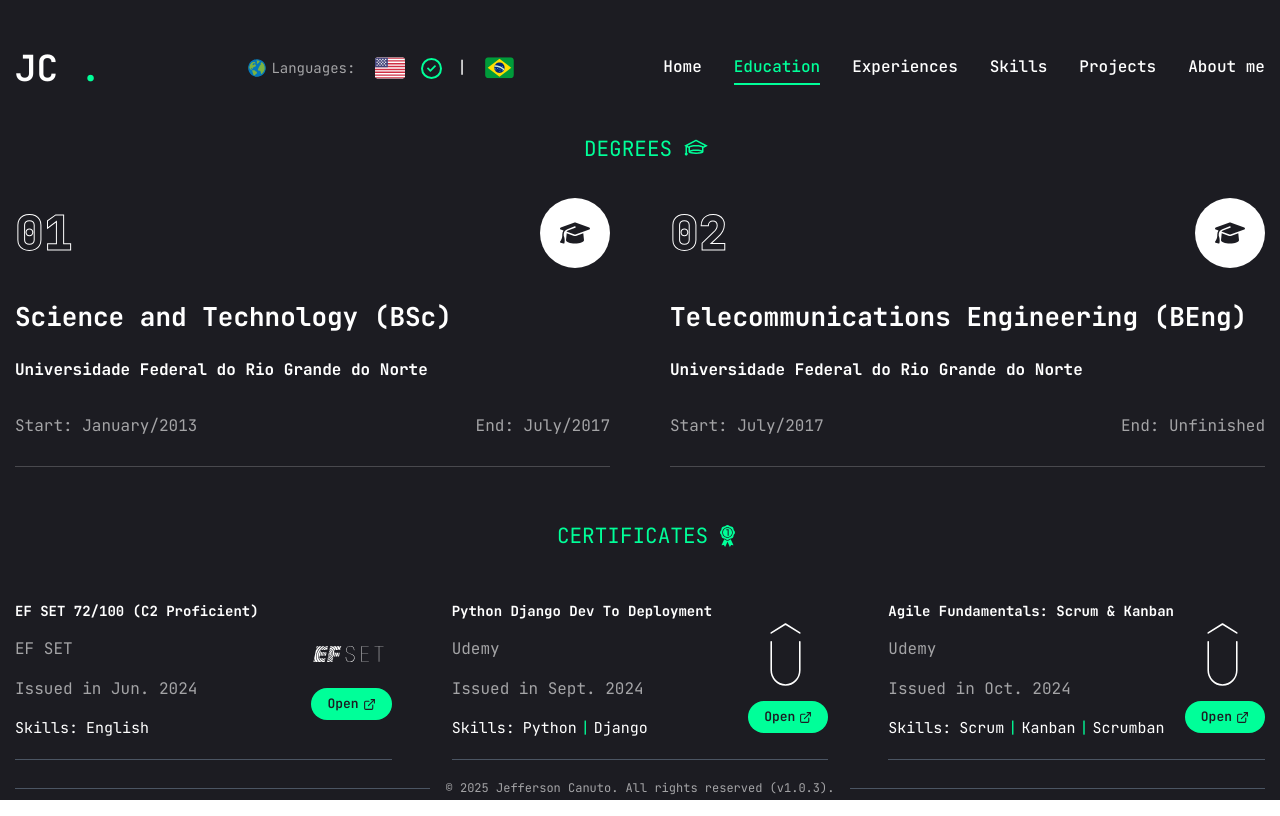
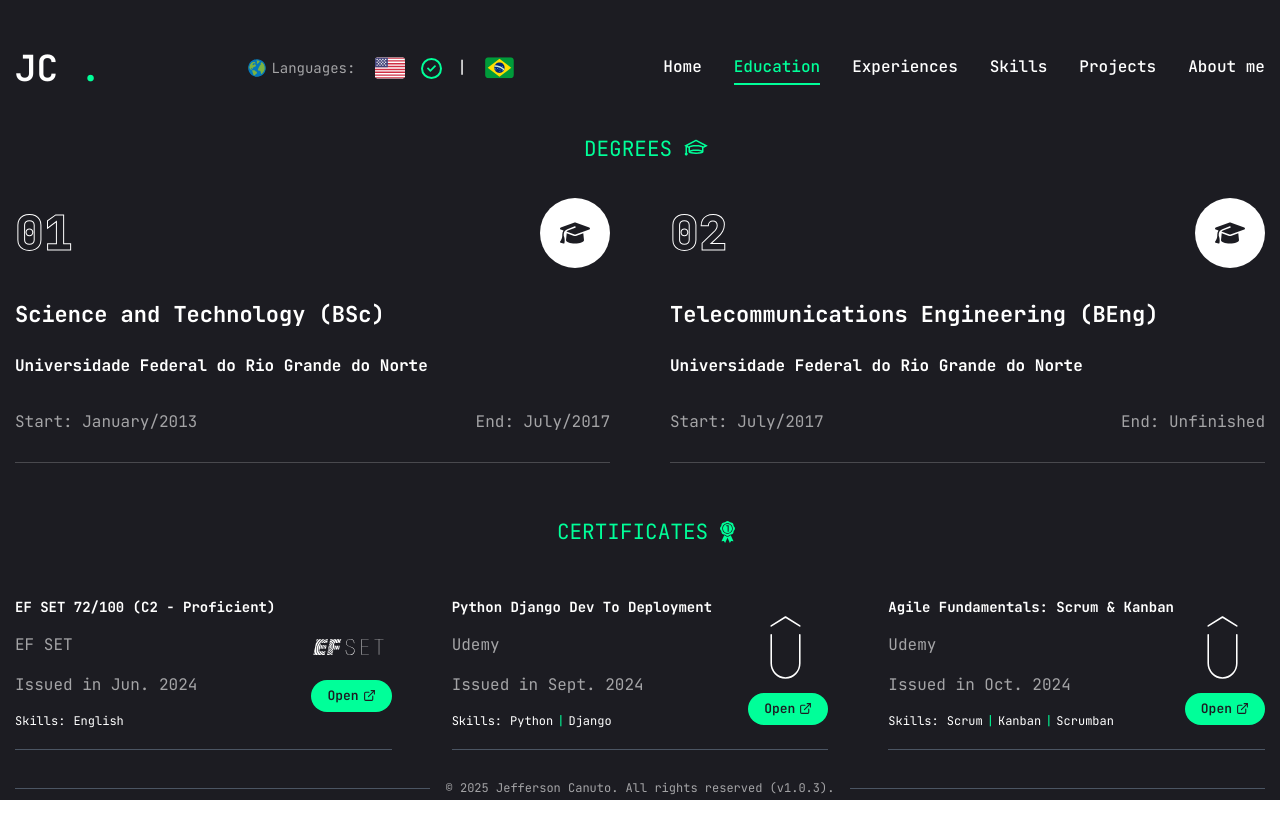
Before and after one commit to JeffersonCanuto/jefferson-portfolio, a Next.js app: page /education in a window 1280 px wide. Built offline with nearby package versions, Linux system fonts and the light colour scheme.

Commit message:
feat: add translation logics for Education page based upon preferred language

```diff
--- a/src/app/education/page.tsx
+++ b/src/app/education/page.tsx
@@ -1,6 +1,8 @@
 "use client";
 
 import React from "react";
+
+import { useSelector } from "react-redux";
 
 import { FaGraduationCap } from "react-icons/fa6";
 import { FiExternalLink } from "react-icons/fi";
@@ -9,6 +11,8 @@ import { LiaGraduationCapSolid } from "react-icons/lia";
 import { motion } from "framer-motion";
 
 import { Button } from "@/components/ui/button";
+import { RootState } from "@/redux/store";
+import EducationStrings, { EducationStringItems } from "@/strings/pages/Education";
 
 import Image from "next/image";
 
@@ -31,37 +35,48 @@ type CertificationItems<T> = {
     competences: {index: number; name: T}[];
 };
 
+const getDegreeFieldNames = (
+    language:string,
+    index: keyof EducationStringItems["en"]["degrees"],
+    field: keyof EducationStringItems["en"]["degrees"]["first" | "second"]
+) => {
+    return EducationStrings[language.includes("en-us") ? "en" : "br"]["degrees"][index][field];
+}
+
+const Education:React.FC = () => {
+    const language = useSelector((state:RootState) => state.language.preferred);
+
     const education:EducationItems<string>[] = [
         {
             index: 1,
             label: "01",
-        course: "Science and Technology (BSc)",
+            course: getDegreeFieldNames(language, "first", "name"),
             university: "Universidade Federal do Rio Grande do Norte",
-        start: "January/2013",
-        end: "July/2017"
+            start: getDegreeFieldNames(language, "first", "start"),
+            end: getDegreeFieldNames(language, "first", "end")
         },
         {
             index: 2,
             label: "02",
-        course: "Telecommunications Engineering (BEng)",
+            course: getDegreeFieldNames(language, "second", "name"),
             university: "Universidade Federal do Rio Grande do Norte",
-        start: "July/2017",
-        end: "Unfinished"
+            start: getDegreeFieldNames(language, "second", "start"),
+            end: getDegreeFieldNames(language, "second", "end")
         }
     ];
 
     const certifications:CertificationItems<string>[] = [
         {
             index: 1,
-        title: "EF SET 72/100 (C2 Proficient)",
+            title: `EF SET 72/100 (C2 - ${ language.includes("en-us") ? "Proficient" : "Proficiente" })`,
             school: "EF SET",
             icon: "/assets/logos/efset.svg",
-        issuance: "Issued in Jun. 2024",
+            issuance: `${language.includes("en-us") ? "Issued in Jun. 2024" : "Emitido em Jun. 2024"}`,
             credential: "https://cert.efset.org/y5Vos2",
             competences: [
                 {
                     index: 1,
-                name: "English"
+                    name: `${language.includes("en-us") ? "English" : "Inglês"}`
                 }
             ]
         },
@@ -70,7 +85,7 @@ const certifications:CertificationItems<string>[] = [
             title: "Python Django Dev To Deployment",
             school: "Udemy",
             icon: "/assets/logos/udemy.svg",
-        issuance: "Issued in Sept. 2024",
+            issuance: `${language.includes("en-us") ? "Issued in Sept. 2024" : "Emitido em Set. 2024"}`,
             credential: "https://www.udemy.com/certificate/UC-3f85dfa1-3b48-4c65-b6b7-017fa6c55ae4/",
             competences: [
                 {
@@ -92,7 +107,7 @@ const certifications:CertificationItems<string>[] = [
             title: "Agile Fundamentals: Scrum & Kanban",
             school: "Udemy",
             icon: "/assets/logos/udemy.svg",
-        issuance: "Issued in Oct. 2024",
+            issuance: `${language.includes("en-us") ? "Issued in Oct. 2024" : "Emitido em Out. 2024"}`,
             credential: "https://www.udemy.com/certificate/UC-da696552-b9f8-4a2e-90b6-456dadcb7191/",
             competences: [
                 {
@@ -119,7 +134,6 @@ const certifications:CertificationItems<string>[] = [
         }
     ];
 
-const Education:React.FC = () => {
     return (
         <section className="-mt-2 min-h-[80vh] flex flex-col justify-start py-12 xl:py-0">
             <div className="container mx-auto">
@@ -131,7 +145,14 @@ const Education:React.FC = () => {
                     }}
                 >
                     <h3 className="w-full h-[70px] flex justify-center text-accent">
-                        <span className="mx-3 text-[21px]">DEGREES</span>
+                        <span className="mx-3 text-[21px]">
+                            {
+                                language.includes("en-us") ?
+                                    "DEGREES"
+                                :
+                                    "GRADUAÇÕES"
+                            }
+                        </span>
                         <LiaGraduationCapSolid className="mt-2 text-2xl"/>
                     </h3>
                 </motion.div>
@@ -153,13 +174,17 @@ const Education:React.FC = () => {
                                     </div>
                                 </div>
                                 {/* Course */}
-                                <h2 className="mt-3 text-[26px] font-bold leading-none text-white group-hover:text-accent transition-all duration-500">{ed.course}</h2>
+                                <h2 className="mt-3 text-[22px] font-bold leading-none text-white group-hover:text-accent transition-all duration-500">{ed.course}</h2>
                                 {/* University */}
                                 <p className="font-bold text-white group-hover:text-accent transition-all duration-500">{ed.university}</p>
                                 {/* Start and End dates */}
                                 <p className="text-white/60 flex justify-between items-start">
-                                    <span>Start: {ed.start}</span>
-                                    <span>End: {ed.end}</span>
+                                    <span>
+                                        { language.includes("en-us") ? "Start" : "Início" }: {ed.start}
+                                    </span>
+                                    <span>
+                                        { language.includes("en-us") ? "End" : "Fim" }: {ed.end}
+                                    </span>
                                 </p>
                                 {/* Border */}
                                 <div className="border-b border-white/20 w-full"></div>
@@ -178,12 +203,24 @@ const Education:React.FC = () => {
                     }}
                 >
                     <h3 className="w-full flex justify-center text-accent mt-4">
-                        <span className="mx-3 text-[21px]">CERTIFICATES</span>
+                        <span className="mx-3 text-[21px]">
+                            {
+                                language.includes("en-us") ?
+                                    "CERTIFICATES"
+                                :
+                                    "CERTIFICADOS"
+                            }
+                        </span>
                         <img
                             width="15"
                             height="35"
                             src="/assets/others/badge.svg"
-                            alt="certificate-badge"
+                            alt={
+                                language.includes("en-us") ?
+                                    "certification-icon"
+                                :
+                                    "icone-certificado"
+                            }
                         />
                     </h3>
                 </motion.div>
@@ -202,8 +239,16 @@ const Education:React.FC = () => {
                                     <h4 className="text-[14px] font-bold hover:text-accent">{certification.title}</h4>
                                     <p className="text-white/60">{certification.school}</p>
                                     <p className="text-white/60">{certification.issuance}</p>
-                                    <div className="text-[13px] md:text-[15px] flex flex-row">
-                                        <span className="mr-2">Skills:</span>
+                                    <div className="text-[14px] md:text-[12px] flex flex-row">
+                                        <span className="mr-2">
+                                            {
+                                                language.includes("en-us") ?
+                                                    "Skills"
+                                                :
+                                                    "Habilidades"
+                                            }
+                                            :
+                                        </span>
                                         <div className="flex justify-between items-end">
                                             {certification.competences.map((competence:{index: number; name: string}) => {
                                                 return (
@@ -226,12 +271,23 @@ const Education:React.FC = () => {
                                             src={certification.icon}
                                             height={100}
                                             width={75}
-                                            alt="certification-icon"
+                                            alt={
+                                                language.includes("en-us") ?
+                                                    "certification-icon"
+                                                :
+                                                    "icone-certificado"
+                                            }
+
                                         />
                                     </figure>
                                     <a href={`${certification.credential}`} target="_blank" className="flex justify-center items-center">
                                         <Button size="sm">
-                                            Open
+                                            {
+                                                language.includes("en-us") ?
+                                                    "Open"
+                                                :
+                                                    "Abrir"
+                                            }
                                             <FiExternalLink className="ml-1" />
                                         </Button>
                                     </a>
--- /dev/null
+++ b/src/strings/pages/Education.ts
@@ -0,0 +1,63 @@
+export interface EducationStringItems {
+    en: {
+        degrees: {
+            first: {
+                name: string;
+                start: string;
+                end: string;
+            };
+            second: {
+                name: string;
+                start: string;
+                end: string;
+            };
+        };
+    };
+    br: {
+        degrees: {
+            first: {
+                name: string;
+                start: string;
+                end: string;
+            };
+            second: {
+                name: string;
+                start: string;
+                end: string;
+            };
+        };
+    }
+};
+
+const EducationStrings:EducationStringItems = {
+    en: {
+        degrees: {
+            first: {
+                name: "Science and Technology (BSc)",
+                start: "January/2013",
+                end: "July/2017"
+            },
+            second: {
+                name: "Telecommunications Engineering (BEng)",
+                start: "July/2017",
+                end: "Unfinished"
+            }
+        }
+    },
+    br: {
+        degrees: {
+            first: {
+                name: "Ciências e Tecnologia (Bacharelado)",
+                start: "Janeiro/2013",
+                end: "Julho/2017"
+            },
+            second: {
+                name: "Engenharia de Telecomunicações (Bacharelado)",
+                start: "Julho/2017",
+                end: "Incompleto"
+            }
+        }
+    }
+};
+
+export default EducationStrings;
```
Lines whose indentation alone changed are shown as unchanged.
